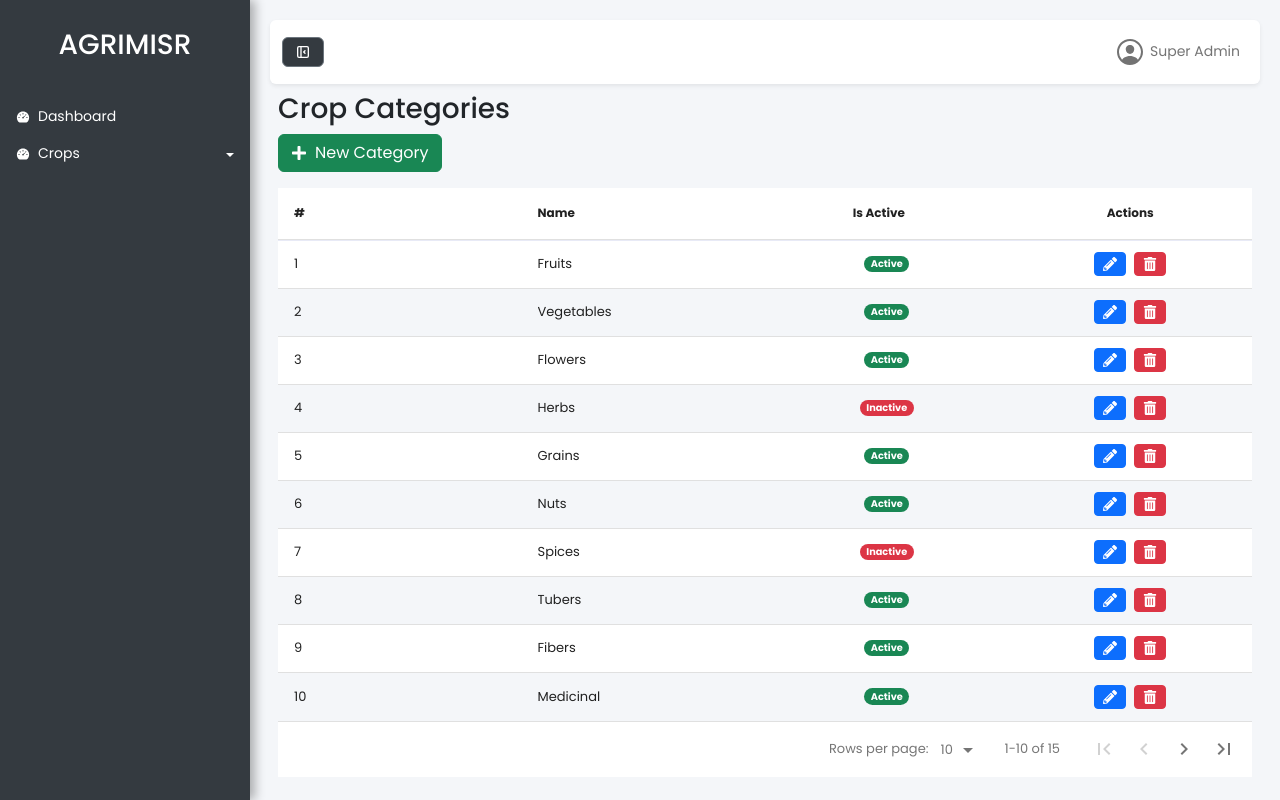
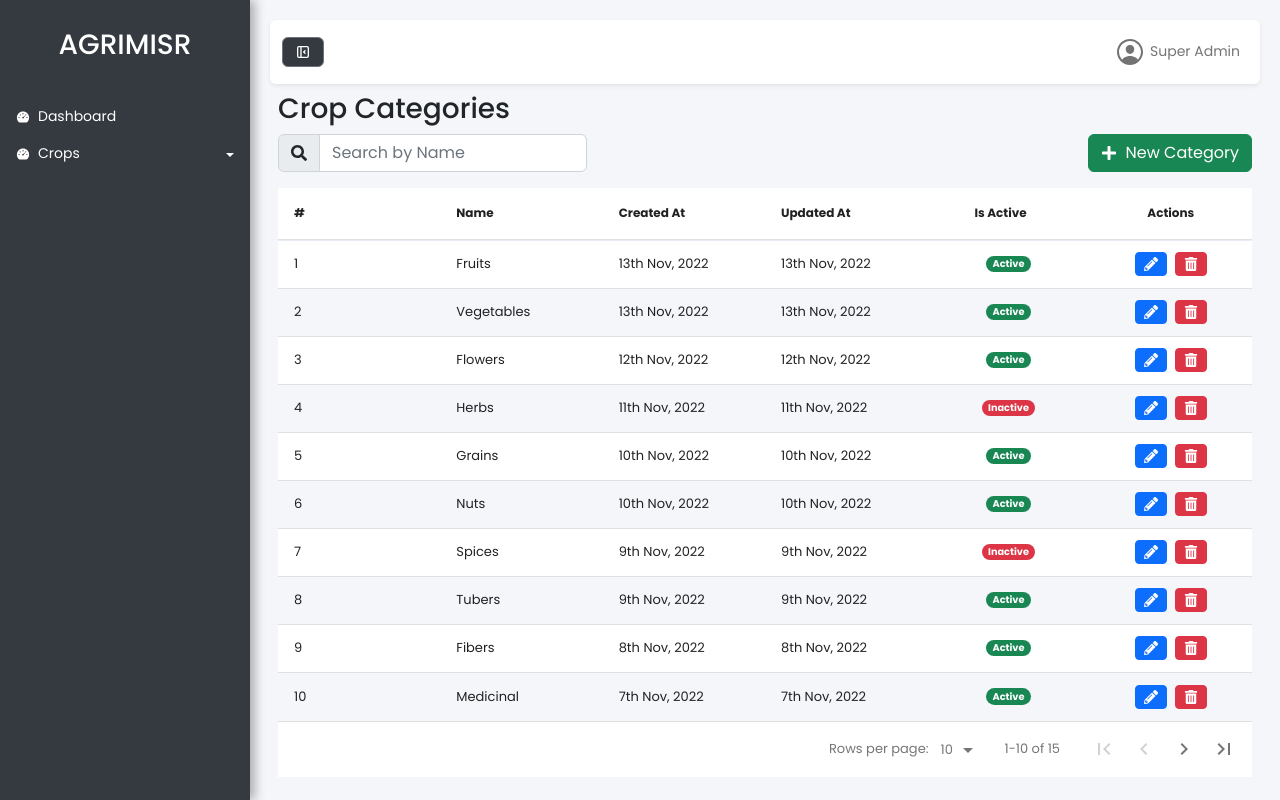
Before and after one commit to ajaybhatia/AgriMISR-admin, a React (Create React App) app: page /crops/categories in a window 1280 px wide. Built offline with nearby package versions, Linux system fonts and the light colour scheme.

Commit message:
Added search and timestamps on tables

```diff
--- a/package.json
+++ b/package.json
@@ -9,6 +9,7 @@
     "@testing-library/user-event": "^13.5.0",
     "axios": "^1.1.3",
     "bootstrap": "^5.2.2",
+    "dayjs": "^1.11.6",
     "formik": "^2.2.9",
     "react": "^18.2.0",
     "react-data-table-component": "^7.5.3",
--- /dev/null
+++ b/src/helpers/onSearch.js
@@ -0,0 +1,19 @@
+/**
+ * @param {string} search
+ * @param {[string]} data
+ * @returns {[string]}
+ */
+const onSearch = (search, data) =>
+  data.filter((item) =>
+    Object.values(item).some((val) => {
+      if (val) {
+        return val
+          .toString()
+          .toLocaleLowerCase()
+          .includes(search.toLocaleLowerCase());
+      }
+      return false;
+    })
+  );
+
+export default onSearch;
--- a/src/index.js
+++ b/src/index.js
@@ -4,8 +4,12 @@ import "./styles/main.css";
 import App from "./App";
 import React from "react";
 import ReactDOM from "react-dom/client";
+import advancedFormat from "dayjs/plugin/advancedFormat";
+import dayjs from "dayjs";
 
 // import reportWebVitals from "./reportWebVitals";
+
+dayjs.extend(advancedFormat);
 
 const root = ReactDOM.createRoot(document.getElementById("root"));
 root.render(<App />);
--- a/src/pages/Crops/CropCategories.jsx
+++ b/src/pages/Crops/CropCategories.jsx
@@ -3,100 +3,137 @@ import * as Yup from "yup";
 import {
   Badge,
   Button,
+  Col,
   Form,
   FormFeedback,
   FormGroup,
   Input,
+  InputGroup,
+  InputGroupText,
   Label,
   Modal,
   ModalBody,
   ModalFooter,
   ModalHeader,
+  Row,
 } from "reactstrap";
-import { FaPencilAlt, FaPlus, FaTrashAlt } from "react-icons/fa";
+import { FaPencilAlt, FaPlus, FaSearch, FaTrashAlt } from "react-icons/fa";
 import React, { useMemo, useState } from "react";
 
 import DataTable from "react-data-table-component";
+import dayjs from "dayjs";
+import onSearch from "../../helpers/onSearch";
 import { useFormik } from "formik";
 
 const CropCategories = () => {
   const [showFormModal, setShowFormModal] = useState(false);
   const [showDeleteModal, setShowDeleteModal] = useState(false);
+  const [search, setSearch] = useState("");
   const [data, setData] = useState([
     {
       id: 1,
       name: "Fruits",
       isActive: true,
+      createdAt: dayjs().subtract(1, "day").toDate(),
+      updatedAt: dayjs().subtract(1, "day").toDate(),
     },
     {
       id: 2,
       name: "Vegetables",
       isActive: true,
+      createdAt: dayjs().subtract(1, "day").toDate(),
+      updatedAt: dayjs().subtract(1, "day").toDate(),
     },
     {
       id: 3,
       name: "Flowers",
       isActive: true,
+      createdAt: dayjs().subtract(2, "day").toDate(),
+      updatedAt: dayjs().subtract(2, "day").toDate(),
     },
     {
       id: 4,
       name: "Herbs",
       isActive: false,
+      createdAt: dayjs().subtract(3, "day").toDate(),
+      updatedAt: dayjs().subtract(3, "day").toDate(),
     },
     {
       id: 5,
       name: "Grains",
       isActive: true,
+      createdAt: dayjs().subtract(4, "day").toDate(),
+      updatedAt: dayjs().subtract(4, "day").toDate(),
     },
     {
       id: 6,
       name: "Nuts",
       isActive: true,
+      createdAt: dayjs().subtract(4, "day").toDate(),
+      updatedAt: dayjs().subtract(4, "day").toDate(),
     },
     {
       id: 7,
       name: "Spices",
       isActive: false,
+      createdAt: dayjs().subtract(5, "day").toDate(),
+      updatedAt: dayjs().subtract(5, "day").toDate(),
     },
     {
       id: 8,
       name: "Tubers",
       isActive: true,
+      createdAt: dayjs().subtract(5, "day").toDate(),
+      updatedAt: dayjs().subtract(5, "day").toDate(),
     },
     {
       id: 9,
       name: "Fibers",
       isActive: true,
+      createdAt: dayjs().subtract(6, "day").toDate(),
+      updatedAt: dayjs().subtract(6, "day").toDate(),
     },
     {
       id: 10,
       name: "Medicinal",
       isActive: true,
+      createdAt: dayjs().subtract(7, "day").toDate(),
+      updatedAt: dayjs().subtract(7, "day").toDate(),
     },
     {
       id: 11,
       name: "Others",
       isActive: true,
+      createdAt: dayjs().subtract(7, "day").toDate(),
+      updatedAt: dayjs().subtract(7, "day").toDate(),
     },
     {
       id: 12,
       name: "Fruits",
       isActive: true,
+      createdAt: dayjs().subtract(8, "day").toDate(),
+      updatedAt: dayjs().subtract(8, "day").toDate(),
     },
     {
       id: 13,
       name: "Vegetables",
       isActive: true,
+      createdAt: dayjs().subtract(8, "day").toDate(),
+      updatedAt: dayjs().subtract(8, "day").toDate(),
     },
     {
       id: 14,
       name: "Flowers",
       isActive: true,
+      createdAt: dayjs().subtract(8, "day").toDate(),
+      updatedAt: dayjs().subtract(8, "day").toDate(),
     },
     {
       id: 15,
       name: "Herbs",
       isActive: true,
+      createdAt: dayjs().subtract(8, "day").toDate(),
+      updatedAt: dayjs().subtract(8, "day").toDate(),
     },
   ]);
 
@@ -137,6 +174,18 @@ const CropCategories = () => {
       {
         name: "Name",
         selector: (row) => row.name,
+        sortable: true,
+      },
+      {
+        name: "Created At",
+        selector: (row) => row.createdAt,
+        format: (row) => dayjs(row.createdAt).format("Do MMM, YYYY"),
+        sortable: true,
+      },
+      {
+        name: "Updated At",
+        selector: (row) => row.updatedAt,
+        format: (row) => dayjs(row.updatedAt).format("Do MMM, YYYY"),
         sortable: true,
       },
       {
@@ -196,8 +245,22 @@ const CropCategories = () => {
   return (
     <div>
       <h3>Crop Categories</h3>
-      <div>
+      <Row>
+        <Col xs={6} md={6} lg={4} xl={4} xxl={4}>
+          <InputGroup>
+            <InputGroupText>
+              <FaSearch />
+            </InputGroupText>
+            <Input
+              placeholder="Search by Name"
+              value={search}
+              onChange={(e) => setSearch(e.target.value)}
+            />
+          </InputGroup>
+        </Col>
+        <Col>
           <Button
+            className="float-end"
             color="success"
             onClick={() => {
               resetForm();
@@ -207,9 +270,10 @@ const CropCategories = () => {
             <FaPlus className="me-2" />
             New Category
           </Button>
-      </div>
+        </Col>
+      </Row>
       <div>
-        <DataTable pagination columns={columns} data={data} />
+        <DataTable pagination columns={columns} data={onSearch(search, data)} />
       </div>
 
       <Modal isOpen={showFormModal} size="lg">
--- a/src/pages/Crops/CropList.jsx
+++ b/src/pages/Crops/CropList.jsx
@@ -3,25 +3,32 @@ import * as Yup from "yup";
 import {
   Badge,
   Button,
+  Col,
   Form,
   FormFeedback,
   FormGroup,
   Input,
+  InputGroup,
+  InputGroupText,
   Label,
   Modal,
   ModalBody,
   ModalFooter,
   ModalHeader,
+  Row,
 } from "reactstrap";
-import { FaPencilAlt, FaPlus, FaTrashAlt } from "react-icons/fa";
+import { FaPencilAlt, FaPlus, FaSearch, FaTrashAlt } from "react-icons/fa";
 import React, { useMemo, useState } from "react";
 
 import DataTable from "react-data-table-component";
+import dayjs from "dayjs";
+import onSearch from "../../helpers/onSearch";
 import { useFormik } from "formik";
 
 const CropList = () => {
   const [showFormModal, setShowFormModal] = useState(false);
   const [showDeleteModal, setShowDeleteModal] = useState(false);
+  const [search, setSearch] = useState("");
   const [data, setData] = useState([
     {
       id: 1,
@@ -30,6 +37,8 @@ const CropList = () => {
       image:
         "https://upload.wikimedia.org/wikipedia/commons/thumb/1/15/Red_Apple.jpg/640px-Red_Apple.jpg",
       isActive: true,
+      createdAt: dayjs().subtract(1, "day").toDate(),
+      updatedAt: dayjs().subtract(1, "day").toDate(),
     },
     {
       id: 2,
@@ -38,6 +47,8 @@ const CropList = () => {
       image:
         "https://upload.wikimedia.org/wikipedia/commons/thumb/7/77/Banana_d%C3%A1gua.jpg/640px-Banana_d%C3%A1gua.jpg",
       isActive: true,
+      createdAt: dayjs().subtract(2, "day").toDate(),
+      updatedAt: dayjs().subtract(2, "day").toDate(),
     },
     {
       id: 3,
@@ -46,6 +57,8 @@ const CropList = () => {
       image:
         "https://upload.wikimedia.org/wikipedia/commons/thumb/6/6e/Orange%2C_orange_peel.jpg/640px-Orange%2C_orange_peel.jpg",
       isActive: true,
+      createdAt: dayjs().subtract(2, "day").toDate(),
+      updatedAt: dayjs().subtract(2, "day").toDate(),
     },
     {
       id: 4,
@@ -53,6 +66,8 @@ const CropList = () => {
       category: "Fruits",
       image: "https://upload.wikimedia.org/wikipedia/commons/e/e4/Lemon.jpg",
       isActive: false,
+      createdAt: dayjs().subtract(3, "day").toDate(),
+      updatedAt: dayjs().subtract(3, "day").toDate(),
     },
     {
       id: 5,
@@ -61,6 +76,8 @@ const CropList = () => {
       image:
         "https://upload.wikimedia.org/wikipedia/commons/thumb/2/29/Grapes_Dodoma_Tanzania.jpg/640px-Grapes_Dodoma_Tanzania.jpg",
       isActive: true,
+      createdAt: dayjs().subtract(3, "day").toDate(),
+      updatedAt: dayjs().subtract(3, "day").toDate(),
     },
     {
       id: 6,
@@ -69,6 +86,8 @@ const CropList = () => {
       image:
         "https://upload.wikimedia.org/wikipedia/commons/thumb/7/7c/Ananas_comosus_Blanco2.458.jpg/640px-Ananas_comosus_Blanco2.458.jpg",
       isActive: true,
+      createdAt: dayjs().subtract(3, "day").toDate(),
+      updatedAt: dayjs().subtract(3, "day").toDate(),
     },
     {
       id: 7,
@@ -77,6 +96,8 @@ const CropList = () => {
       image:
         "https://upload.wikimedia.org/wikipedia/commons/thumb/c/c8/Potato_and_cross_section.jpg/640px-Potato_and_cross_section.jpg",
       isActive: false,
+      createdAt: dayjs().subtract(3, "day").toDate(),
+      updatedAt: dayjs().subtract(3, "day").toDate(),
     },
     {
       id: 8,
@@ -85,6 +106,8 @@ const CropList = () => {
       image:
         "https://upload.wikimedia.org/wikipedia/commons/thumb/8/88/Bright_red_tomato_and_cross_section02.jpg/640px-Bright_red_tomato_and_cross_section02.jpg",
       isActive: true,
+      createdAt: dayjs().subtract(4, "day").toDate(),
+      updatedAt: dayjs().subtract(4, "day").toDate(),
     },
     {
       id: 9,
@@ -93,6 +116,8 @@ const CropList = () => {
       image:
         "https://upload.wikimedia.org/wikipedia/commons/thumb/2/25/Onion_on_White.JPG/640px-Onion_on_White.JPG",
       isActive: true,
+      createdAt: dayjs().subtract(4, "day").toDate(),
+      updatedAt: dayjs().subtract(4, "day").toDate(),
     },
     {
       id: 10,
@@ -101,6 +126,8 @@ const CropList = () => {
       image:
         "https://upload.wikimedia.org/wikipedia/commons/thumb/2/22/Garlic.jpg/640px-Garlic.jpg",
       isActive: true,
+      createdAt: dayjs().subtract(4, "day").toDate(),
+      updatedAt: dayjs().subtract(4, "day").toDate(),
     },
     {
       id: 11,
@@ -109,6 +136,8 @@ const CropList = () => {
       image:
         "https://upload.wikimedia.org/wikipedia/commons/thumb/4/40/Starr-070730-7895-Daucus_carota_subsp_sativus-in_store-Foodland_Pukalani-Maui_%2824772637502%29.jpg/640px-Starr-070730-7895-Daucus_carota_subsp_sativus-in_store-Foodland_Pukalani-Maui_%2824772637502%29.jpg",
       isActive: true,
+      createdAt: dayjs().subtract(4, "day").toDate(),
+      updatedAt: dayjs().subtract(4, "day").toDate(),
     },
     {
       id: 12,
@@ -117,6 +146,8 @@ const CropList = () => {
       image:
         "https://upload.wikimedia.org/wikipedia/commons/thumb/f/f4/Cogombre_llarg_holand%C3%A8s_%28fruit%29.png/640px-Cogombre_llarg_holand%C3%A8s_%28fruit%29.png",
       isActive: true,
+      createdAt: dayjs().subtract(5, "day").toDate(),
+      updatedAt: dayjs().subtract(5, "day").toDate(),
     },
     {
       id: 13,
@@ -125,6 +156,8 @@ const CropList = () => {
       image:
         "https://upload.wikimedia.org/wikipedia/commons/thumb/7/74/Brassica_oleracea_var._capitata_%284170722993%29.jpg/640px-Brassica_oleracea_var._capitata_%284170722993%29.jpg",
       isActive: true,
+      createdAt: dayjs().subtract(5, "day").toDate(),
+      updatedAt: dayjs().subtract(5, "day").toDate(),
     },
     {
       id: 14,
@@ -133,6 +166,8 @@ const CropList = () => {
       image:
         "https://upload.wikimedia.org/wikipedia/commons/thumb/d/da/Rose-Rosa_03.jpg/640px-Rose-Rosa_03.jpg",
       isActive: true,
+      createdAt: dayjs().subtract(8, "day").toDate(),
+      updatedAt: dayjs().subtract(8, "day").toDate(),
     },
     {
       id: 15,
@@ -141,6 +176,8 @@ const CropList = () => {
       image:
         "https://upload.wikimedia.org/wikipedia/commons/thumb/a/aa/Lilium_%27Stargazer%27_%28the_%27Stargazer_lily%27%29.jpg/640px-Lilium_%27Stargazer%27_%28the_%27Stargazer_lily%27%29.jpg",
       isActive: true,
+      createdAt: dayjs().subtract(8, "day").toDate(),
+      updatedAt: dayjs().subtract(8, "day").toDate(),
     },
   ]);
 
@@ -200,6 +237,18 @@ const CropList = () => {
         sortable: true,
       },
       {
+        name: "Created At",
+        selector: (row) => row.createdAt,
+        format: (row) => dayjs(row.createdAt).format("Do MMM, YYYY"),
+        sortable: true,
+      },
+      {
+        name: "Updated At",
+        selector: (row) => row.updatedAt,
+        format: (row) => dayjs(row.updatedAt).format("Do MMM, YYYY"),
+        sortable: true,
+      },
+      {
         name: "Is Active",
         selector: (row) => row.isActive,
         sortable: true,
@@ -256,8 +305,22 @@ const CropList = () => {
   return (
     <div>
       <h3>Crop List</h3>
-      <div>
+      <Row>
+        <Col xs={6} md={6} lg={4} xl={4} xxl={4}>
+          <InputGroup>
+            <InputGroupText>
+              <FaSearch />
+            </InputGroupText>
+            <Input
+              placeholder="Search by Name or Category"
+              value={search}
+              onChange={(e) => setSearch(e.target.value)}
+            />
+          </InputGroup>
+        </Col>
+        <Col>
           <Button
+            className="float-end"
             color="success"
             onClick={() => {
               resetForm();
@@ -267,9 +330,10 @@ const CropList = () => {
             <FaPlus className="me-2" />
             New Crop
           </Button>
-      </div>
+        </Col>
+      </Row>
       <div>
-        <DataTable pagination columns={columns} data={data} />
+        <DataTable pagination columns={columns} data={onSearch(search, data)} />
       </div>
 
       <Modal isOpen={showFormModal} size="lg">
```
Also changed, not shown: 1 other file (tests, documents, lock files or other folders). Lines whose indentation alone changed are shown as unchanged.
